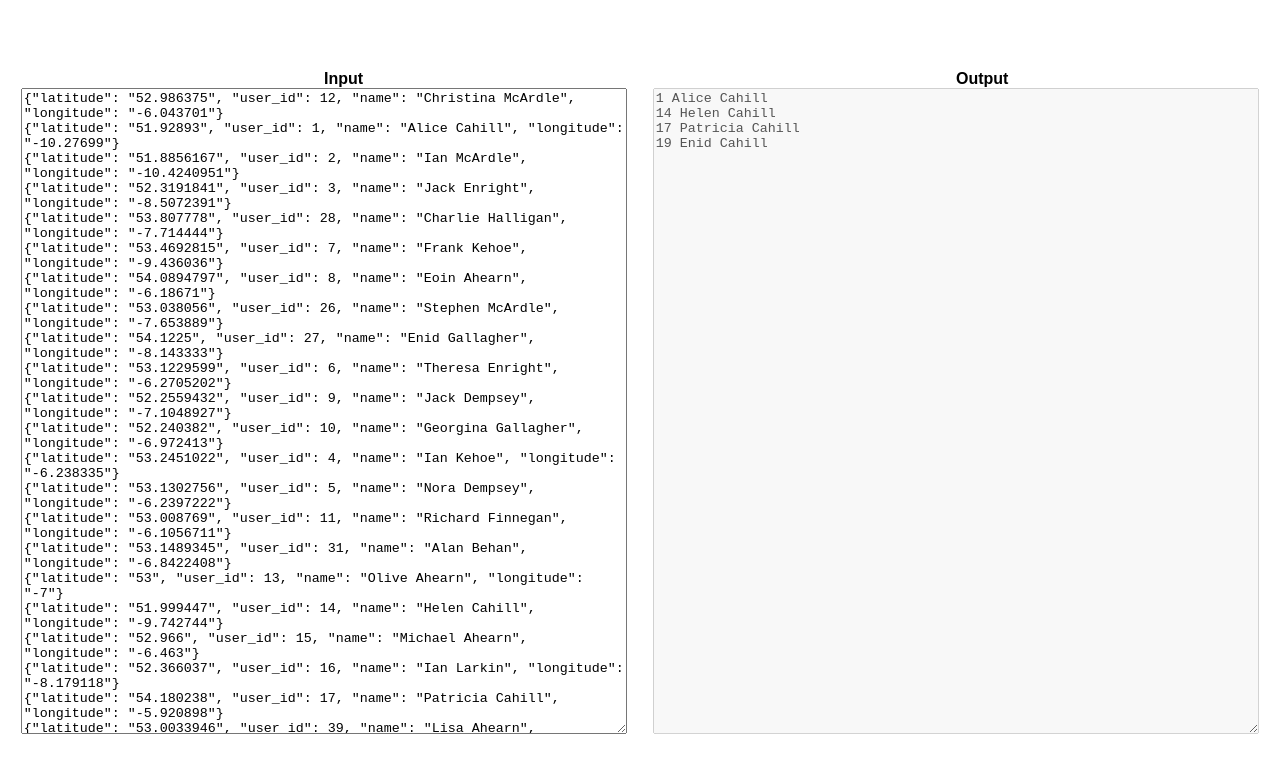
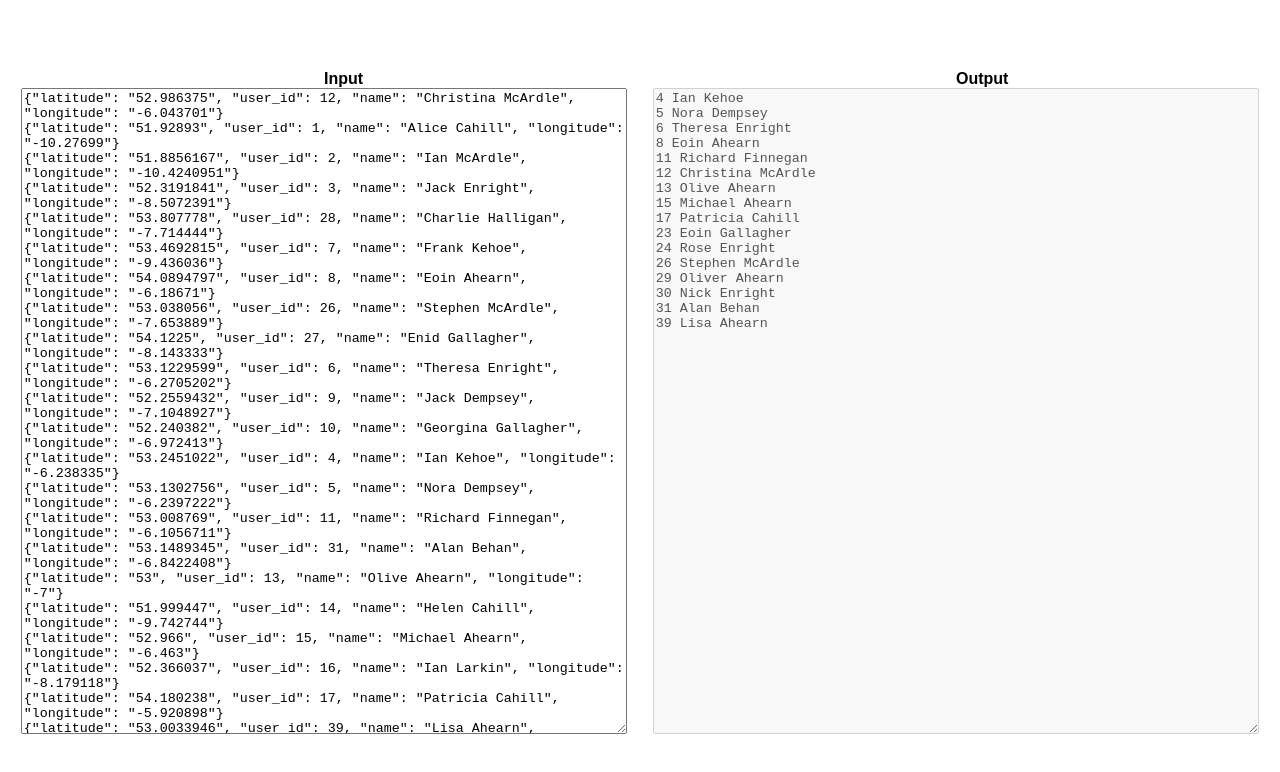
Before and after one commit to mirandaflu/customer-records, a React (Create React App) app: page / in a window 1280 px wide. Shown: the top 772 px of the page. Built offline with nearby package versions, Linux system fonts and the light colour scheme.

Commit message:
implement the distance formula

```diff
--- a/src/App.js
+++ b/src/App.js
@@ -1,5 +1,7 @@
 import React from 'react';
 import axios from 'axios';
+
+import constants from './constants';
 import './App.css';
 
 class App extends React.Component {
@@ -27,13 +29,27 @@ class App extends React.Component {
 		}
 		this.setState(s);
 	}
+	degreesToRadians = (degrees) => degrees * (Math.PI/180)
+	isCustomerCloseEnough = (customer) => {
+		// https://en.wikipedia.org/wiki/Great-circle_distance
+		// φ = latitude in radians, λ = longitude in radians
+		const φ1 = this.degreesToRadians(parseFloat(customer.latitude)),
+			φ2 = this.degreesToRadians(constants.dublinOffice.latitude),
+			Δλ = this.degreesToRadians(constants.dublinOffice.longitude - parseFloat(customer.longitude));
+
+		const centralAngle = Math.acos(
+			Math.sin(φ1) * Math.sin(φ2) + Math.cos(φ1) * Math.cos(φ2) * Math.cos(Δλ)
+		);
+		const distance = constants.radiusOfEarth * centralAngle;
+		return distance <= 100;
+	}
 
 	handleInputChange = (e) => { this.parseInput(e.target.value ); }
 
 	componentWillMount() { this.getCustomersFromFile(); }
 	render() {
 		const output = this.state.parsedJSON
-			.filter(customer => customer.name.indexOf('Cahill') !== -1)
+			.filter(this.isCustomerCloseEnough)
 			.sort((a,b) => a.user_id - b.user_id)
 			.map(customer => customer.user_id + ' ' + customer.name)
 			.join('\n');
--- /dev/null
+++ b/src/constants.js
@@ -0,0 +1,7 @@
+module.exports = {
+	radiusOfEarth: 6371, // km
+	dublinOffice: { // degrees
+		latitude: 53.339428,
+		longitude: -6.257664
+	}
+};
```
